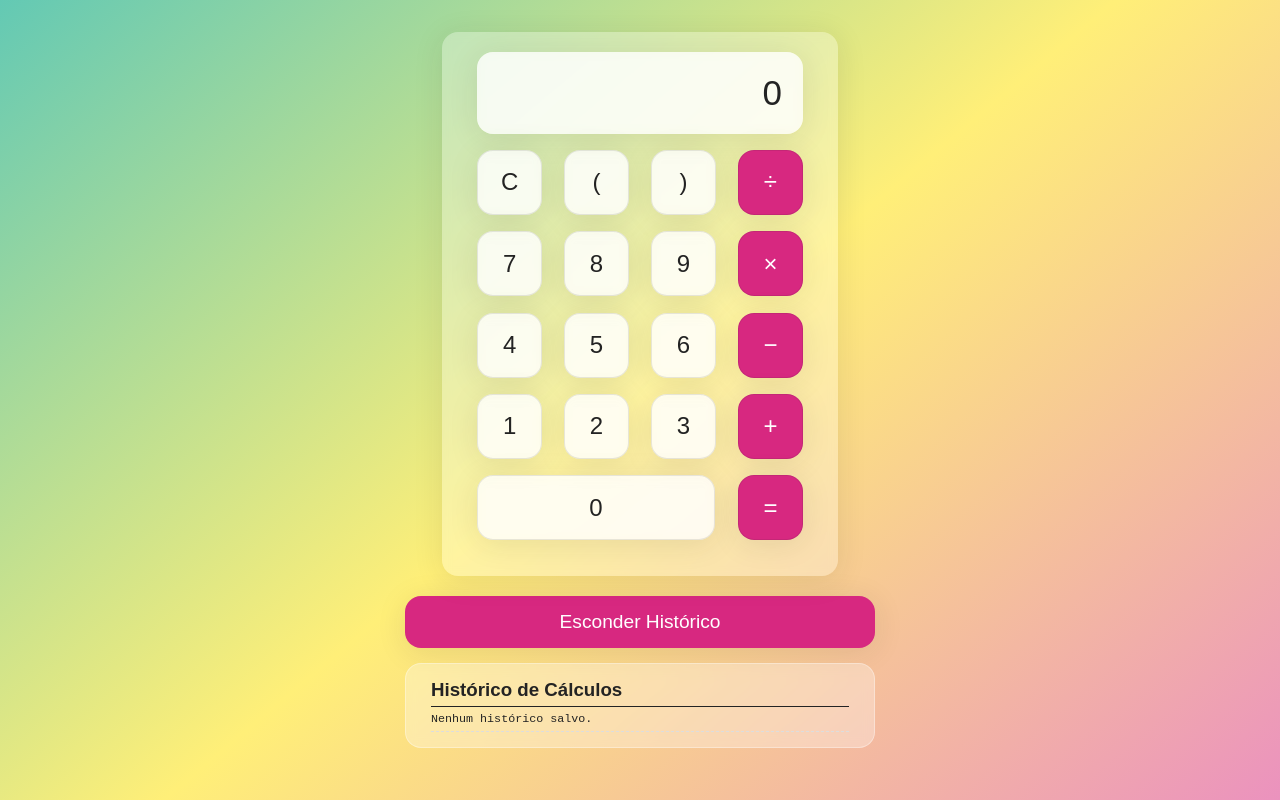
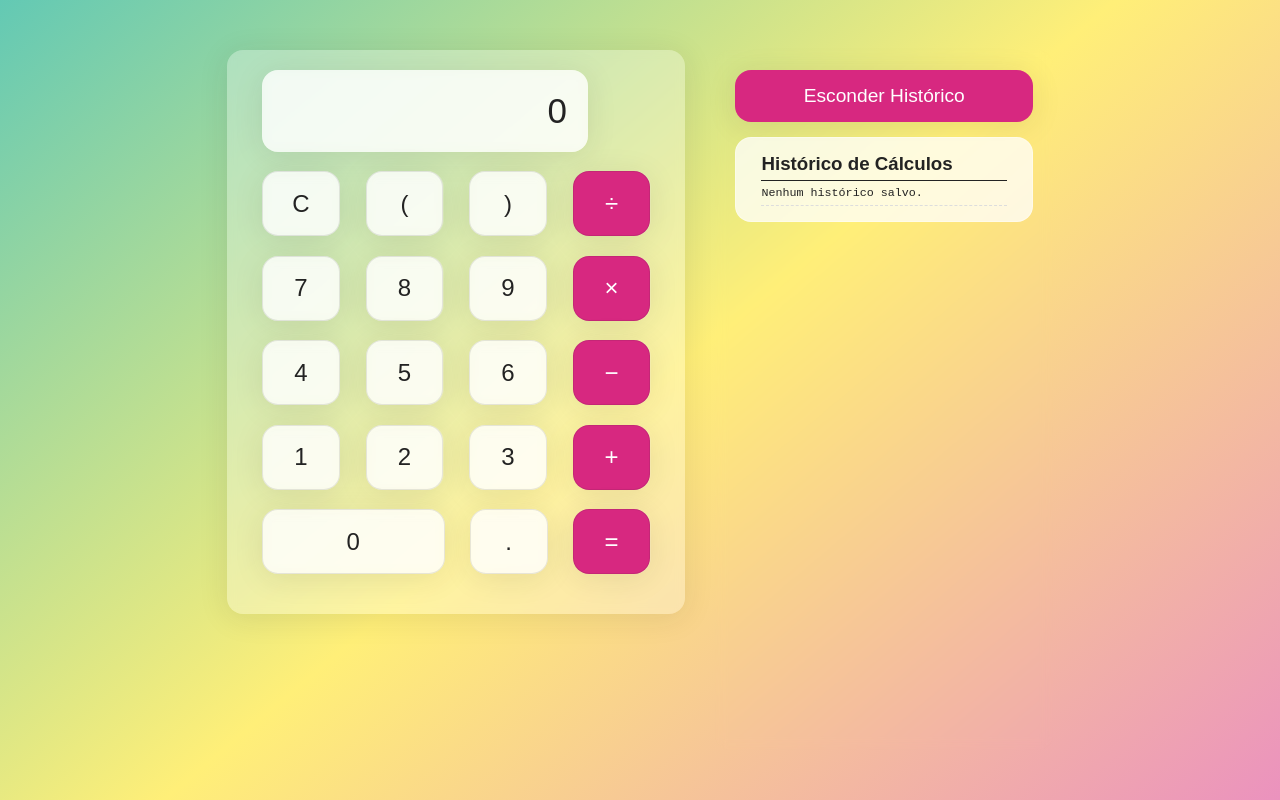
Before and after one commit to kai426/calculadora, a plain HTML site: page index.html in a window 1280 px wide. Both pictures are taken after a click on the button "Ver Histórico". Drawn offline with Linux system fonts and the light colour scheme.

Commit message:
fix: Alteração do layout do projeto

```diff
--- a/index.html
+++ b/index.html
@@ -10,6 +10,9 @@
 </head>
 
 <body>
+
+    <div class="main-container">
+
         <div class="wrapper">
             <section class="screen">
                 0
@@ -80,8 +83,11 @@
                 </div>
 
                 <div class="calc-button-row">
-                <button class="calc-button triple">
+                    <button class="calc-button double">
                         0
+                    </button>
+                    <button class="calc-button">
+                        .
                     </button>
                     <button class="calc-button">
                         &equals;
@@ -89,20 +95,17 @@
                 </div>
             </section>
         </div>
-
         <div class="log-section">
-
             <button id="btn-toggle-log">
                 Ver Histórico
             </button>
-
             <div id="log-container">
-
                 <h3>Histórico de Cálculos</h3>
                 <ul id="log-lista">
                 </ul>
             </div>
         </div>
+    </div>
 </body>
 
 </html>
--- a/style.css
+++ b/style.css
@@ -15,11 +15,18 @@ body {
     align-items: center;
     background: linear-gradient(320deg, #eb92be, #ffef78, #63c9b4);
     display: flex;
-    flex-direction: column;
+    /* flex-direction: column; */
     font-family: 'Dosis', sans-serif;
     font-display: swap;
     height: inherit;
     justify-content: center;
+}
+
+.main-container {
+    display: flex;
+    flex-direction: row;
+    align-items: flex-start;
+    gap: 30px;
 }
 
 .wrapper {
@@ -105,11 +112,17 @@ body {
 }
 
 .log-section {
-    max-width: 540px;
-    width: 100%;
-    margin: 20px auto;
-    padding: 0 35px;
+    width: 400px;
+    height: 700px;
+    padding: 20px;
     box-sizing: border-box;
+    display: flex;
+    flex-direction: column;
+
+    backdrop-filter: blur(5.5px);
+    -webkit-backdrop-filter: blur(5.5px);
+    border-radius: 16px;
+    color: #232323;
 }
 
 #btn-toggle-log {
@@ -123,26 +136,21 @@ body {
     background: #d72880;
     color: white;
     box-shadow: 0 4px 30px rgba(35, 35, 35, 0.1);
-}
-
-#btn-toggle-log:hover {
-    background-color: inherit;
-    color: inherit;
+    flex-shrink: 0;
 }
 
 #log-container {
-    display: none; /* Começa escondido */
+    display: none;
     margin-top: 15px;
     border-radius: 16px;
-    max-height: 300px;
+
     overflow-y: auto;
+
+    /* Estilos visuais internos */
     border: 1px solid rgba(255, 255, 255, 0.34);
-    background: rgba(255, 255, 255, 0.30);
-    backdrop-filter: blur(5.5px);
-    -webkit-backdrop-filter: blur(5.5px);
+    background: rgba(255, 255, 255, 0.75); /* Um pouco mais opaco */
     padding: 15px 25px;
-    color: #232323;
-    box-sizing: border-box; /* Adicionado para consistência */
+    box-sizing: border-box;
 }
 
 #log-container h3 {
@@ -152,12 +160,11 @@ body {
 }
 
 #log-lista {
-    padding-left: 0; /* Ajustado */
+    padding-left: 0;
     list-style: none;
     margin: 0;
 }
 
-/* Estilos para cada item do log, conforme a atividade */
 #log-lista li {
     font-family: monospace;
     font-size: 0.9em;
```
Lines whose indentation alone changed are shown as unchanged.
